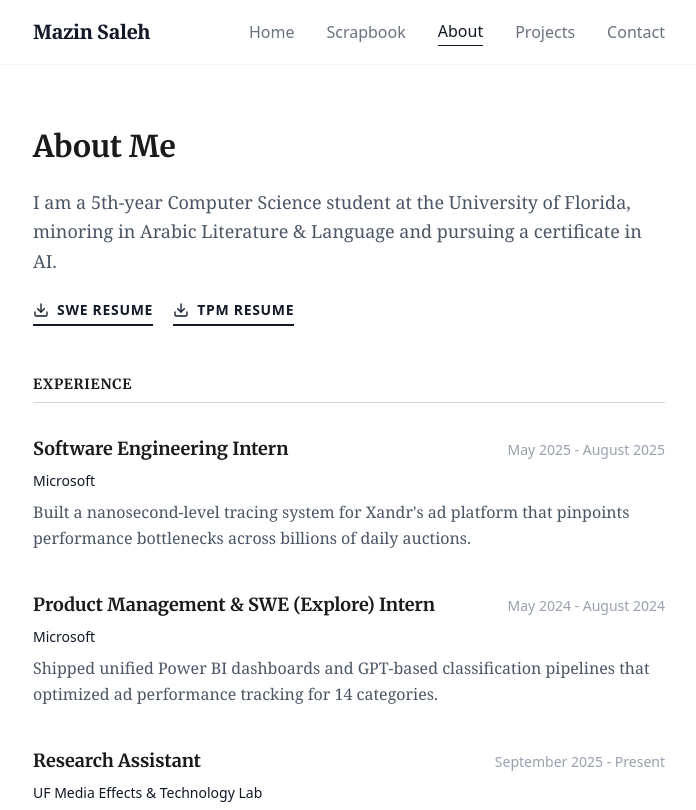
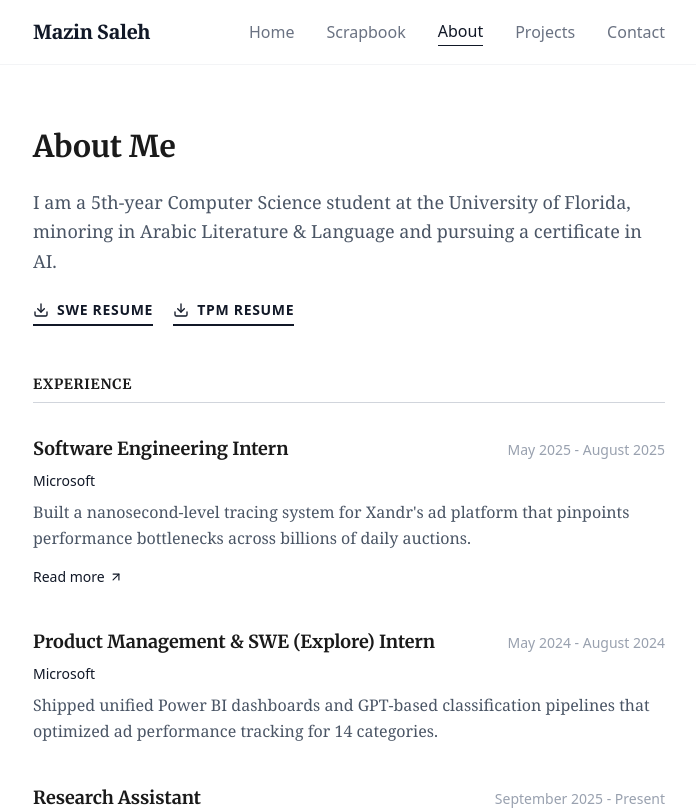
Before and after one commit to mazin-saleh/Personal-Portfolio, a React (Vite) app in the folder frontend/: page /about in a window 1280 px wide. Shown: the top 810 px of the page, without its empty margins (291-987 px from the left). Built offline with nearby package versions, Linux system fonts and the light colour scheme.

Commit message:
fix: update internship link in experience section for accuracy

```diff
--- a/frontend/src/data/portfolio.ts
+++ b/frontend/src/data/portfolio.ts
@@ -97,7 +97,7 @@ export const experience: Experience[] = [
     period: 'May 2025 - August 2025',
     description: 'Built a nanosecond-level tracing system for Xandr\'s ad platform that pinpoints performance bottlenecks across billions of daily auctions.',
     achievements: [],
-    link: ''
+    link: 'https://mazinsaleh.netlify.app/scrapbook/my-25-software-engineering-internship-at-microsoft'
   },
   {
     company: 'Microsoft',
```
